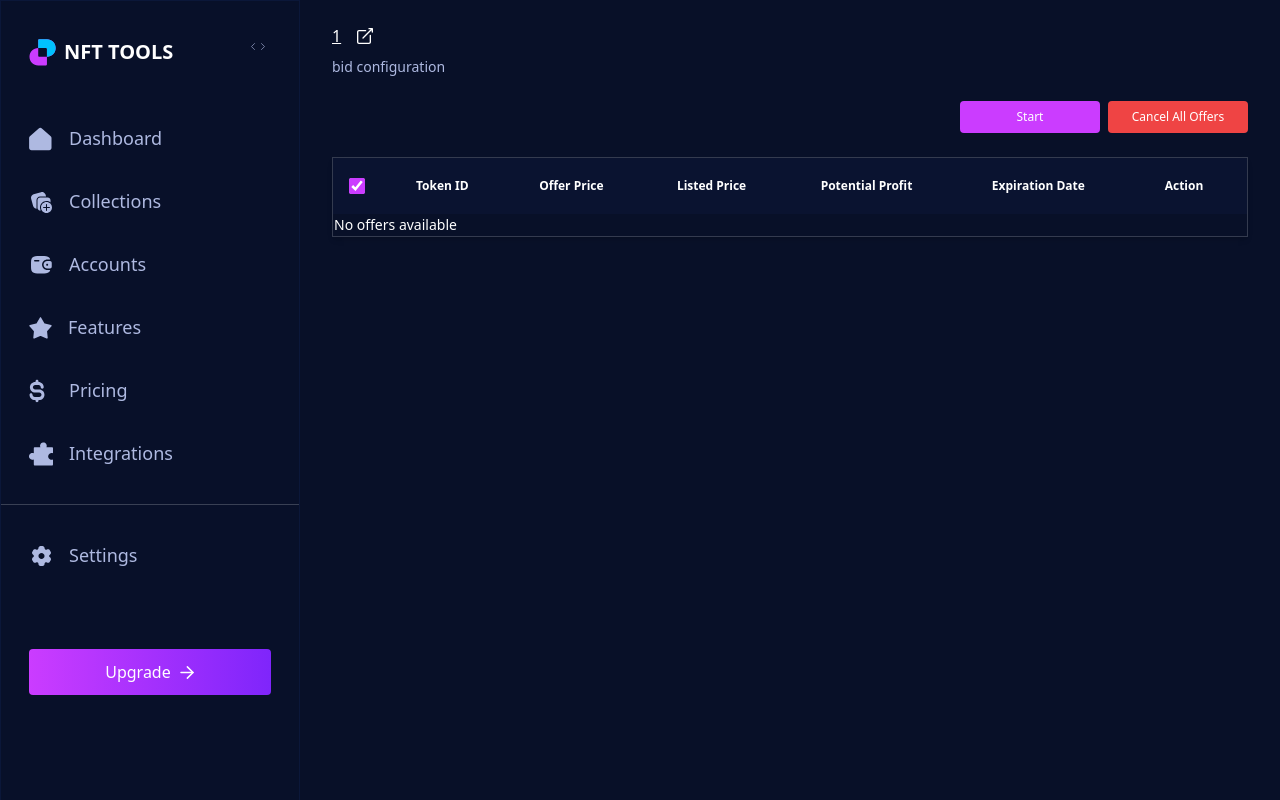
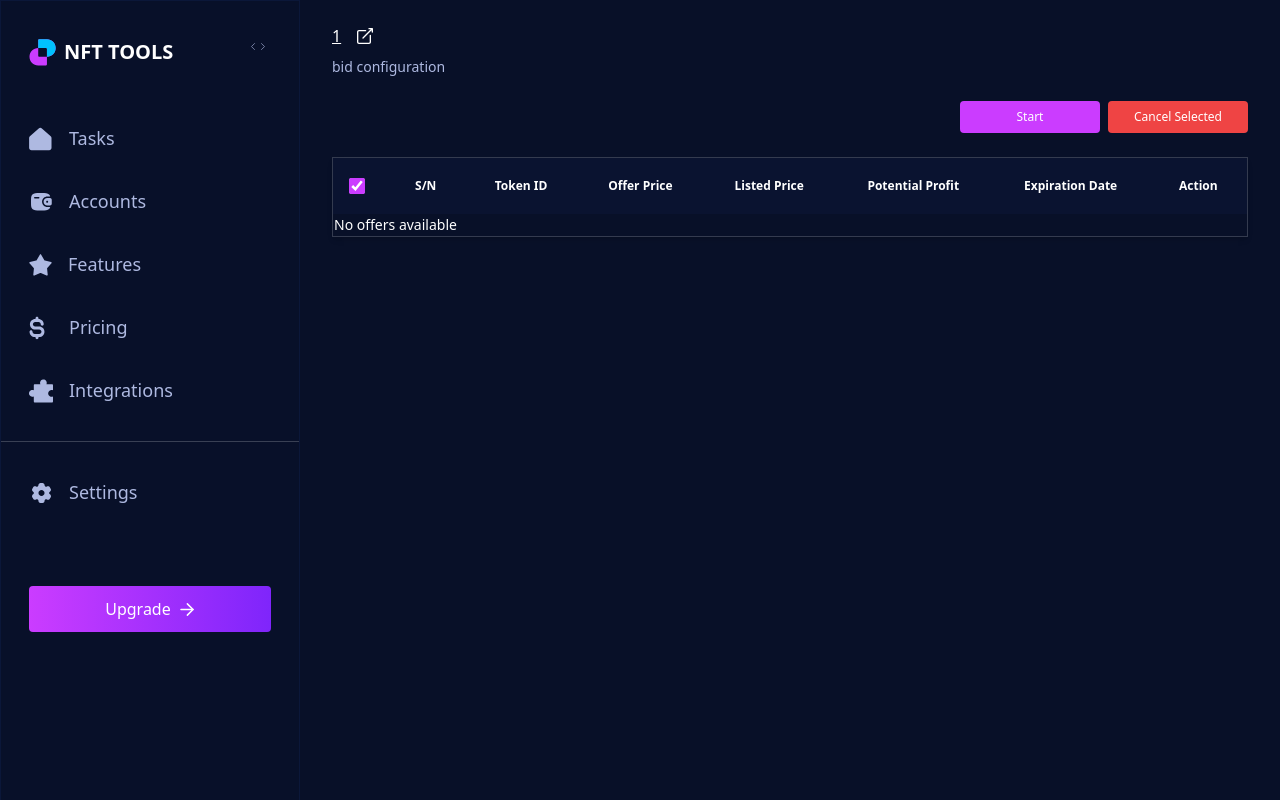
Before and after one commit to ayenisholah/nfttools-interface, a Next.js app: page /bids/1 in a window 1280 px wide. Shown: the top 800 px of the page. Built offline with nearby package versions, Linux system fonts and the light colour scheme.

Commit message:
fix create collection offer error

```diff
--- a/src/components/layout/sidebar/Sidebar.tsx
+++ b/src/components/layout/sidebar/Sidebar.tsx
@@ -17,8 +17,7 @@ const Sidebar = () => {
 	const router = useRouter();
 
 	const NAV_ITEMS = [
-		{ name: "Dashboard", icon: DashboardIcon, href: "/" },
-		{ name: "Collections", icon: CollectionsIcon, href: "/collections" },
+		{ name: "Tasks", icon: DashboardIcon, href: "/" },
 		{ name: "Accounts", icon: AccountIcon, href: "/accounts" },
 		{ name: "Features", icon: FeaturesIcon, href: "/features" },
 		{ name: "Pricing", icon: PricingIcon, href: "/pricing" },
--- a/src/pages/bids/[collectionSymbol].tsx
+++ b/src/pages/bids/[collectionSymbol].tsx
@@ -230,14 +230,14 @@ const CollectionBid = () => {
 								collectionSymbol as string
 							)
 						}>
-						Cancel All Offers
+						Cancel Selected
 					</button>
 				</div>
 				<div className='relative overflow-x-auto shadow-md'>
 					<table className='w-full text-sm text-left text-white border border-[#343B4F] rounded-lg'>
 						<thead className='text-xs bg-[#0A1330]'>
 							<tr>
-								<th scope='col' className='p-4'>
+								<th scope='col' className='p-4 text-center'>
 									<div className='flex items-center'>
 										<input
 											id='checkbox-all-offers'
@@ -253,24 +253,28 @@ const CollectionBid = () => {
 									</div>
 								</th>
 
-								<th scope='col' className='px-6 py-5'>
+								<th scope='col' className='px-6 py-5 text-center'>
+									S/N
+								</th>
+
+								<th scope='col' className='px-6 py-5 text-center'>
 									Token ID
 								</th>
-								<th scope='col' className='px-6 py-5'>
+								<th scope='col' className='px-6 py-5 text-center'>
 									Offer Price
 								</th>
 
-								<th scope='col' className='px-6 py-5'>
+								<th scope='col' className='px-6 py-5 text-center'>
 									Listed Price
 								</th>
 
-								<th scope='col' className='px-6 py-5'>
+								<th scope='col' className='px-6 py-5 text-center'>
 									Potential Profit
 								</th>
-								<th scope='col' className='px-6 py-5'>
+								<th scope='col' className='px-6 py-5 text-center'>
 									Expiration Date
 								</th>
-								<th scope='col' className='px-6 py-5'>
+								<th scope='col' className='px-6 py-5 text-center'>
 									Action
 								</th>
 							</tr>
@@ -284,7 +288,7 @@ const CollectionBid = () => {
 										className={`${
 											index % 2 === 0 ? "bg-[#0b1739]" : "bg-[#091330]"
 										}`}>
-										<td className='p-4'>
+										<td className='p-4 text-center text-white'>
 											<div className='flex items-center'>
 												<input
 													id={`checkbox-offer-${index}`}
@@ -301,31 +305,35 @@ const CollectionBid = () => {
 												</label>
 											</div>
 										</td>
+										<td className='px-6 py-5 text-center'>{index + 1}</td>
+
 										<Link
-											className='px-6 py-5 font-medium underline'
+											className='px-6 py-5 font-medium underline text-center'
 											target='_blank'
 											href={`https://magiceden.io/ordinals/item-details/${offer.tokenId}`}>
-											<td>{"..." + offer.tokenId.slice(-8)}</td>
+											<td className='text-center'>
+												{"..." + offer.tokenId.slice(-8)}
+											</td>
 										</Link>
-										<td className='px-6 py-5'>
+										<td className='px-6 py-5 text-center'>
 											{(offer.price * 1e-8).toFixed(8)}{" "}
 											<span className='text-[#998ca6]'>BTC</span>
 										</td>
-										<td className='px-6 py-5'>
+										<td className='px-6 py-5 text-center'>
 											{(offer.token.listedPrice * 1e-8).toFixed(8)}{" "}
 											<span className='text-[#998ca6]'>BTC</span>
 										</td>
 
-										<td className='px-6 py-5'>
+										<td className='px-6 py-5 text-center'>
 											{((offer.token.listedPrice - offer.price) * 1e-8).toFixed(
 												8
 											)}{" "}
 											<span className='text-[#998ca6]'>BTC</span>
 										</td>
-										<td className='px-6 py-5'>
+										<td className='px-6 py-5 text-center'>
 											{calculateMinutesDifference(offer.expirationDate)} m
 										</td>
-										<td className='flex items-center px-6 py-5'>
+										<td className='flex items-center px-6 py-5 text-center'>
 											<button
 												className='text-red-600 hover:underline'
 												onClick={async () => {
--- a/src/pages/collections/index.tsx
+++ b/src/pages/collections/index.tsx
@@ -564,7 +564,7 @@ const Collection: React.FC = () => {
 								<label
 									htmlFor='funding_wif'
 									className='block mb-2 text-sm font-medium text-white'>
-									FUNDING WIF
+									FUNDING WALLET
 								</label>
 								<div className='relative'>
 									<button
--- a/src/pages/index.tsx
+++ b/src/pages/index.tsx
@@ -451,7 +451,7 @@ export default function Home() {
 							<label
 								htmlFor='funding_wif'
 								className='block mb-2 text-sm font-medium text-white'>
-								FUNDING WIF
+								FUNDING WALLET
 							</label>
 							<div className='relative'>
 								<button
@@ -658,9 +658,9 @@ export default function Home() {
 					</div>
 				</div>
 			)}
-			<h2 className='text-white text-[20px] font-semibold'>My Activity</h2>
+			<h2 className='text-white text-[20px] font-semibold'>My Tasks</h2>
 			<p className='mt-2 text-[14px] font-medium text-[#AEB9E1]'>
-				You have {collections.length} collection(s) to bid on
+				You have {collections.length} task(s) to bid on
 			</p>
 
 			<div className='mt-6'>
@@ -675,12 +675,12 @@ export default function Home() {
 						<button
 							className='bg-[#CB3CFF] w-[140px] text-white font-medium text-xs py-2 px-4 rounded'
 							onClick={() => startAll(selectedCollections)}>
-							Start
+							Start Selected
 						</button>
 						<button
 							className='bg-red-500 w-[140px] text-white font-medium text-xs py-2 px-4 rounded'
 							onClick={() => stopAll(selectedCollections)}>
-							Stop
+							Stop Selected
 						</button>
 					</div>
 				</div>
@@ -688,7 +688,7 @@ export default function Home() {
 					<table className='w-full text-xs text-left text-white border border-[#343B4F] rounded-lg'>
 						<thead className='text-xs bg-[#0A1330]'>
 							<tr>
-								<th scope='col' className='p-4'>
+								<th scope='col' className='p-4 text-center'>
 									<div className='flex items-center'>
 										<input
 											id='checkbox-all-search'
@@ -703,34 +703,34 @@ export default function Home() {
 										</label>
 									</div>
 								</th>
-								<th scope='col' className='px-6 py-5'>
+								<th scope='col' className='px-6 py-5 text-center'>
 									Collection Symbol
 								</th>
-								<th scope='col' className='px-6 py-5'>
+								<th scope='col' className='px-6 py-5 text-center'>
 									Min Bid
 								</th>
-								<th scope='col' className='px-6 py-5'>
+								<th scope='col' className='px-6 py-5 text-center'>
 									Max Bid
 								</th>
-								<th scope='col' className='px-6 py-5'>
+								<th scope='col' className='px-6 py-5 text-center'>
 									Min Floor Bid
 								</th>
-								<th scope='col' className='px-6 py-5'>
+								<th scope='col' className='px-6 py-5 text-center'>
 									Max Floor Bid
 								</th>
-								<th scope='col' className='px-6 py-5'>
+								<th scope='col' className='px-6 py-5 text-center'>
 									Outbid Margin
 								</th>
-								<th scope='col' className='px-6 py-5'>
+								<th scope='col' className='px-6 py-5 text-center'>
 									Bid Count
 								</th>
-								<th scope='col' className='px-6 py-5'>
+								<th scope='col' className='px-6 py-5 text-center'>
 									Duration
 								</th>
-								<th scope='col' className='px-6 py-5'>
+								<th scope='col' className='px-6 py-5 text-center'>
 									Status
 								</th>
-								<th scope='col' className='px-6 py-5'>
+								<th scope='col' className='px-6 py-5 text-center'>
 									Action
 								</th>
 							</tr>
@@ -744,7 +744,7 @@ export default function Home() {
 										className={`${
 											index % 2 === 0 ? "bg-[#0b1739]" : "bg-[#091330]"
 										}`}>
-										<td className='w-4 p-4'>
+										<td className='w-4 p-4 text-center'>
 											<div className='flex items-center'>
 												<input
 													id={`checkbox-table-search-${index}`}
@@ -767,13 +767,13 @@ export default function Home() {
 										</td>
 										<th
 											scope='row'
-											className='px-6 py-5 font-medium text-gray-900 whitespace-nowrap dark:text-white'>
+											className='px-6 py-5 text-center font-medium text-gray-900 whitespace-nowrap dark:text-white'>
 											<Link
 												href={{
 													pathname: `/bids/${bidState.collectionSymbol}`,
 													query: { data: JSON.stringify(bidState) },
 												}}
-												className='underline font-semibold'>
+												className='underline font-semibold text-center text-white'>
 												{bidState.collectionSymbol}
 											</Link>
 										</th>
@@ -803,7 +803,7 @@ export default function Home() {
 										</td>
 										<td className='flex items-center px-6 py-5'>
 											<button
-												className={`font-medium ${
+												className={`font-medium text-center ${
 													bidState.running
 														? "text-red-600 hover:underline"
 														: "text-green-600 hover:underline"
--- a/src/pages/settings/index.tsx
+++ b/src/pages/settings/index.tsx
@@ -159,7 +159,7 @@ const Settings: React.FC = () => {
 					<label
 						htmlFor='funding_wif'
 						className='block mb-2 text-sm font-medium text-white'>
-						FUNDING WIF
+						FUNDING WALLET
 					</label>
 					<div className='relative'>
 						<button
```
